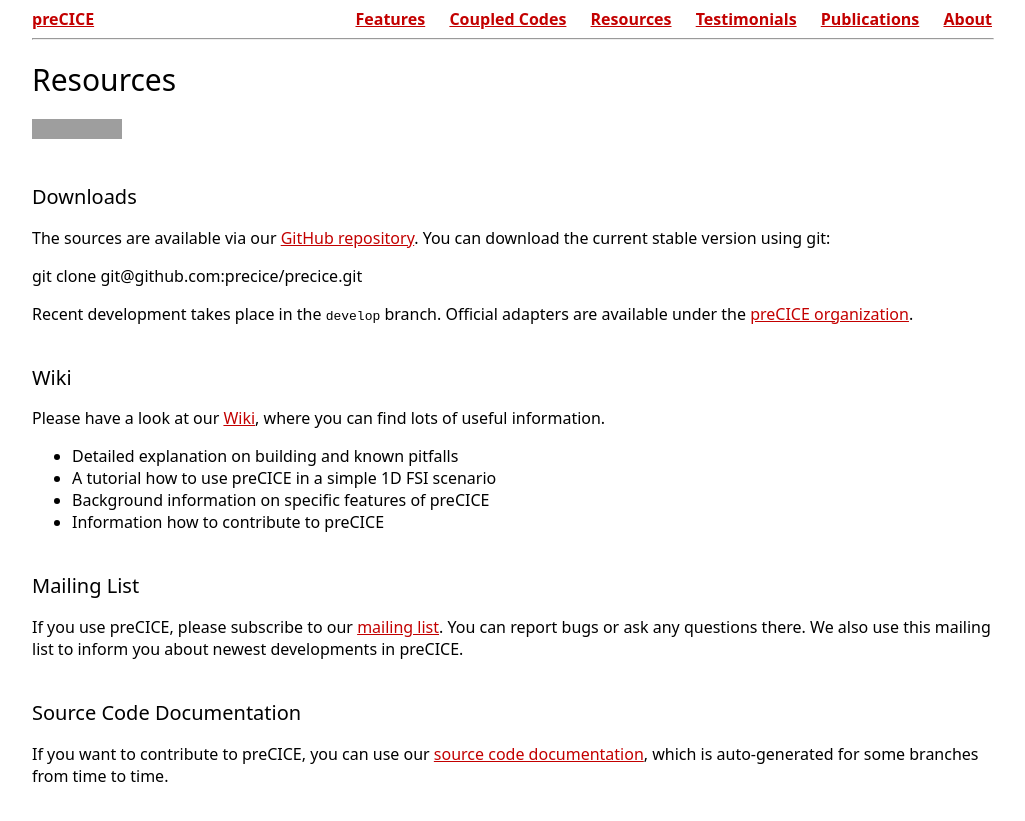
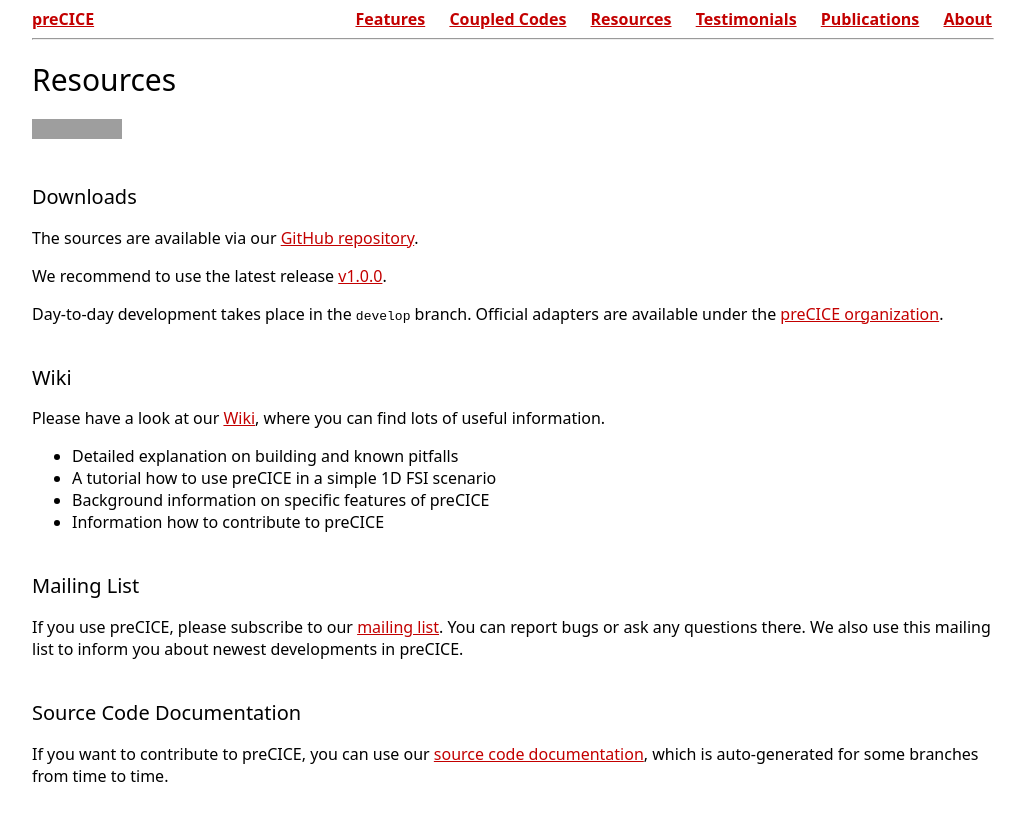
Before and after one commit to precice/precice.github.io_old, a Jekyll site: the page built from 04-resources.md, in a window 1280 px wide. Shown: the top 821 px of the page, without its empty margins (128-1153 px from the left). Built offline with Jekyll 4.4.1, drawn with Linux system fonts in a browser that asks for light colours; grey boxes are pictures that could not be loaded.

Commit message:
adjusted resources

````diff
--- a/04-resources.md
+++ b/04-resources.md
@@ -9,11 +9,11 @@
 [![Build Status](https://travis-ci.org/precice/precice.svg?branch=develop)](https://travis-ci.org/precice/precice)
 
 ## Downloads
-The sources are available via our [GitHub repository](https://github.com/precice/precice). You can download the current stable version using git:
+The sources are available via our [GitHub repository](https://github.com/precice/precice).
 
-git clone git@github.com:precice/precice.git
+We recommend to use the latest release [v1.0.0](https://github.com/precice/precice/releases/tag/v1.0.0).
 
-Recent development takes place in the ```develop``` branch. Official adapters are available under the [preCICE organization](https://github.com/precice).
+Day-to-day development takes place in the ```develop``` branch. Official adapters are available under the [preCICE organization](https://github.com/precice).
 
 ## Wiki
 Please have a look at our [Wiki](https://github.com/precice/precice/wiki), where you can find lots of useful information.
````
